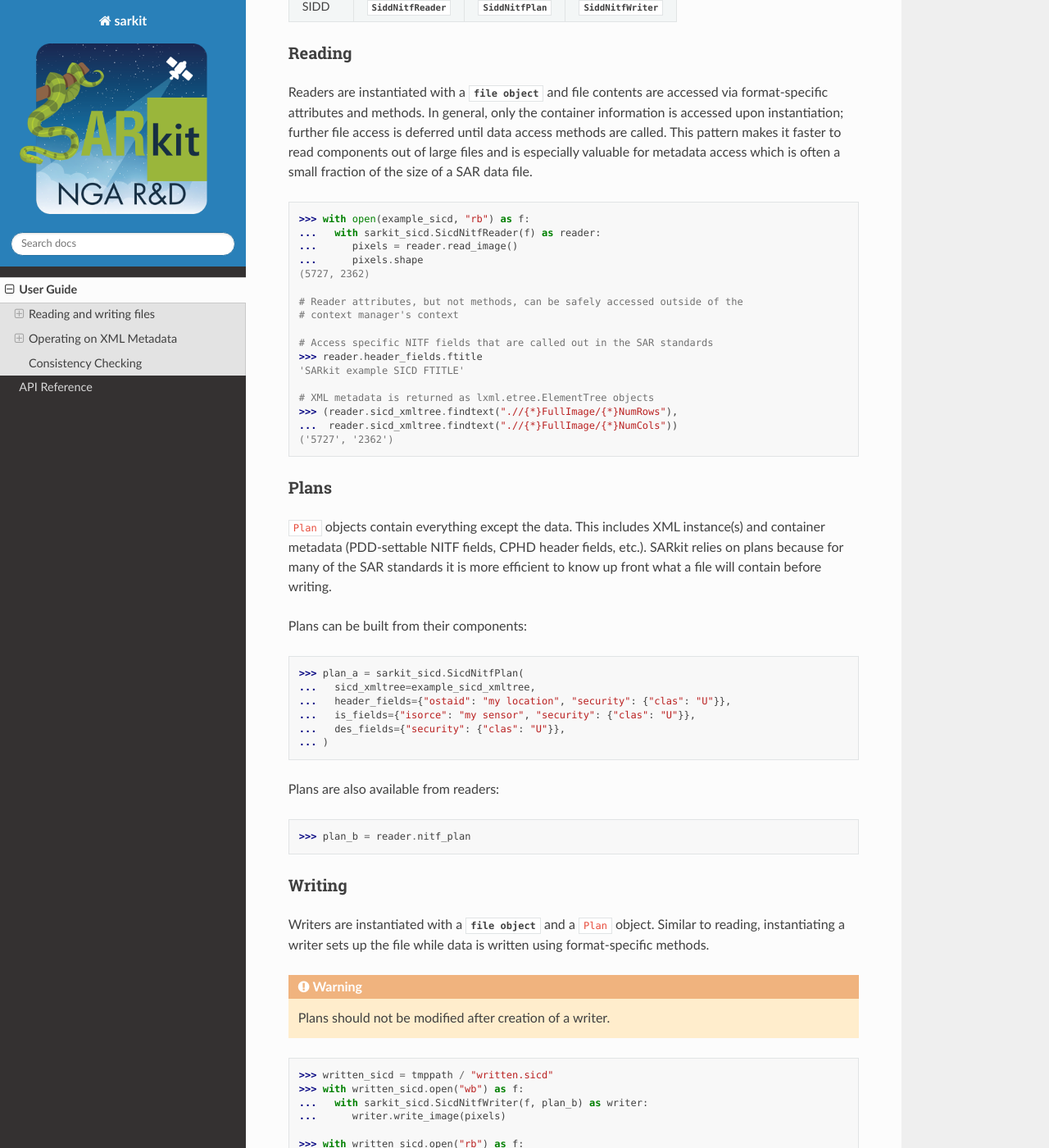
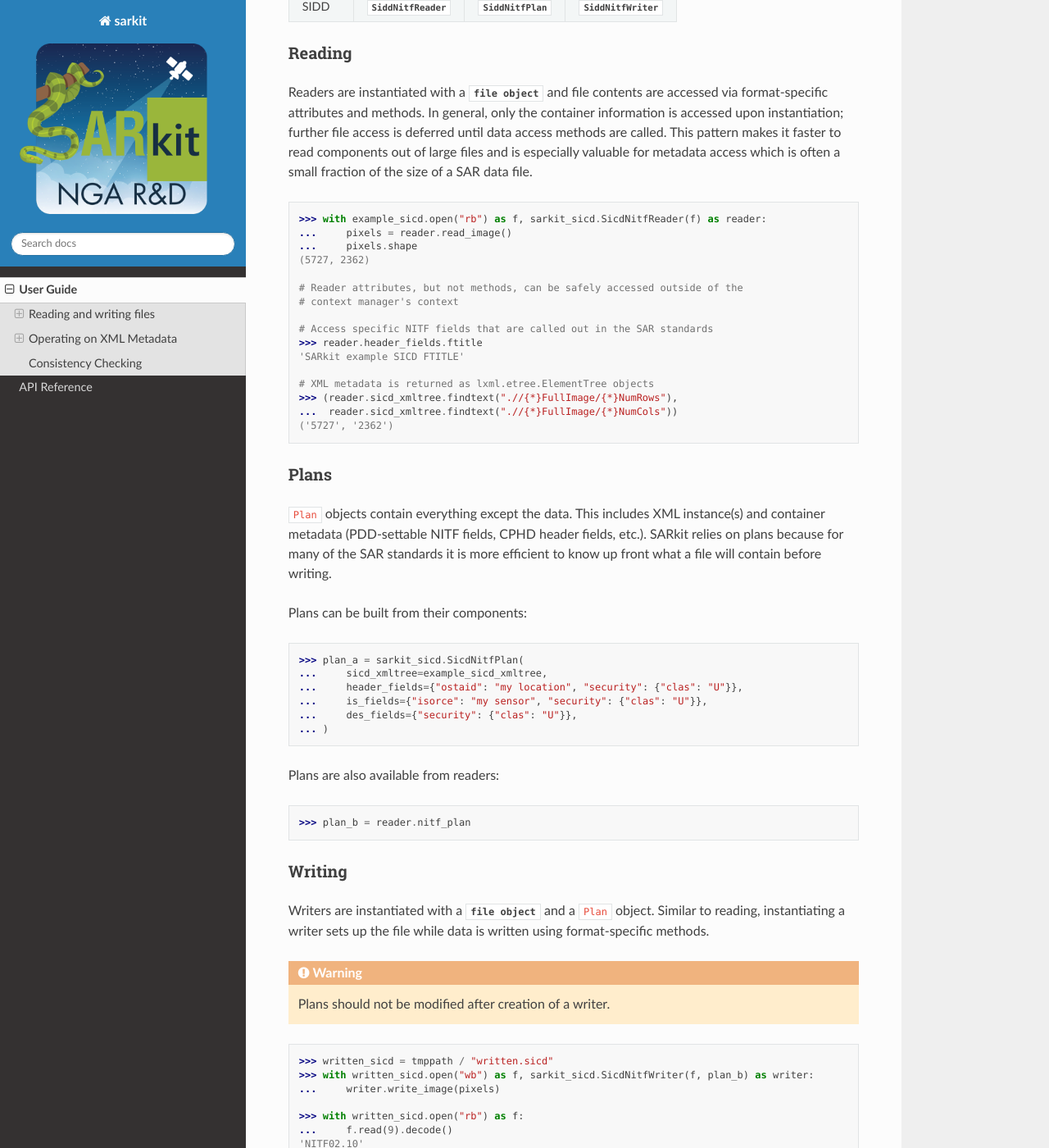
Before and after one commit to pressler-vsc/sarkit, a Sphinx documentation site: the page built from docs/source/user_guide.rst, in a window 1280 px wide and 1400 px high, scrolled down 536 px. Shown: the whole window at 82% size. Built offline with Sphinx 7.4.7 and the Read the Docs theme 3.1.0, drawn with Linux system fonts in a browser that asks for light colours; the version number could not be read and is left out.

Commit message:
update user-guide with multi-item with statements; fix indenting

```diff
--- a/docs/source/user_guide.rst
+++ b/docs/source/user_guide.rst
@@ -50,13 +50,13 @@ is often a small fraction of the size of a SAR data file.
    parser = lxml.etree.XMLParser(remove_blank_text=True)
    example_sicd_xmltree = lxml.etree.parse("data/example-sicd-1.4.0.xml", parser)
    sicd_plan = sarkit_sicd.SicdNitfPlan(
-      sicd_xmltree=example_sicd_xmltree,
-      header_fields={"ostaid": "nowhere", "ftitle": "SARkit example SICD FTITLE"} | sec,
-      is_fields={"isorce": "this sensor"} | sec,
-      des_fields=sec,
+       sicd_xmltree=example_sicd_xmltree,
+       header_fields={"ostaid": "nowhere", "ftitle": "SARkit example SICD FTITLE"} | sec,
+       is_fields={"isorce": "this sensor"} | sec,
+       des_fields=sec,
    )
    with open(example_sicd, "wb") as f, sarkit_sicd.SicdNitfWriter(f, sicd_plan):
-      pass  # don't currently care about the pixels
+       pass  # don't currently care about the pixels
 
 
 .. testcleanup::
@@ -65,10 +65,9 @@ is often a small fraction of the size of a SAR data file.
 
 .. doctest::
 
-   >>> with open(example_sicd, "rb") as f:
-   ...   with sarkit_sicd.SicdNitfReader(f) as reader:
-   ...      pixels = reader.read_image()
-   ...      pixels.shape
+   >>> with example_sicd.open("rb") as f, sarkit_sicd.SicdNitfReader(f) as reader:
+   ...     pixels = reader.read_image()
+   ...     pixels.shape
    (5727, 2362)
 
    # Reader attributes, but not methods, can be safely accessed outside of the
@@ -97,10 +96,10 @@ Plans can be built from their components:
 .. doctest::
 
    >>> plan_a = sarkit_sicd.SicdNitfPlan(
-   ...   sicd_xmltree=example_sicd_xmltree,
-   ...   header_fields={"ostaid": "my location", "security": {"clas": "U"}},
-   ...   is_fields={"isorce": "my sensor", "security": {"clas": "U"}},
-   ...   des_fields={"security": {"clas": "U"}},
+   ...     sicd_xmltree=example_sicd_xmltree,
+   ...     header_fields={"ostaid": "my location", "security": {"clas": "U"}},
+   ...     is_fields={"isorce": "my sensor", "security": {"clas": "U"}},
+   ...     des_fields={"security": {"clas": "U"}},
    ... )
 
 Plans are also available from readers:
@@ -121,12 +120,11 @@ Similar to reading, instantiating a writer sets up the file while data is writte
 .. doctest::
 
    >>> written_sicd = tmppath / "written.sicd"
-   >>> with written_sicd.open("wb") as f:
-   ...   with sarkit_sicd.SicdNitfWriter(f, plan_b) as writer:
-   ...      writer.write_image(pixels)
+   >>> with written_sicd.open("wb") as f, sarkit_sicd.SicdNitfWriter(f, plan_b) as writer:
+   ...     writer.write_image(pixels)
 
    >>> with written_sicd.open("rb") as f:
-   ...   f.read(9).decode()
+   ...     f.read(9).decode()
    'NITF02.10'
 
 SARkit sanity checks some aspects on write but it is up to the user to ensure consistency of the plan and data:
@@ -134,9 +132,8 @@ SARkit sanity checks some aspects on write but it is up to the user to ensure co
 .. doctest::
 
    >>> bad_sicd = tmppath / "bad.sicd"
-   >>> with bad_sicd.open("wb") as f:
-   ...   with sarkit_sicd.SicdNitfWriter(f, plan_b) as writer:
-   ...      writer.write_image(pixels.view(np.uint8))
+   >>> with bad_sicd.open("wb") as f, sarkit_sicd.SicdNitfWriter(f, plan_b) as writer:
+   ...     writer.write_image(pixels.view(np.uint8))
    Traceback (most recent call last):
    ValueError: Array dtype (uint8) does not match expected dtype (complex64) for PixelType=RE32F_IM32F
 
```
